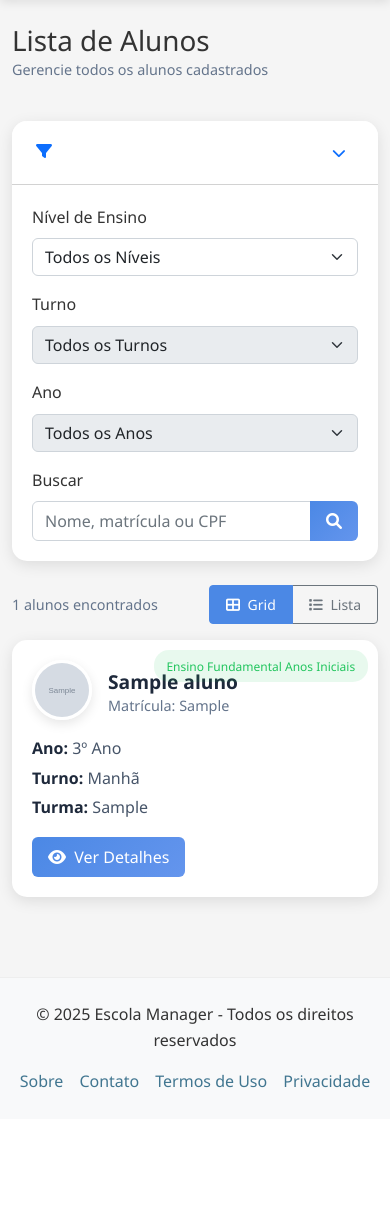
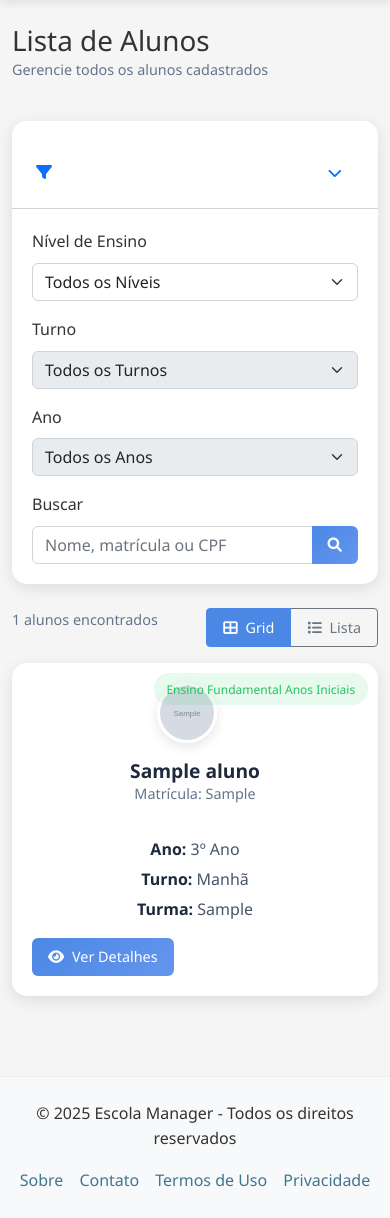
Before and after one commit to renansilva42/school_manager_project, a Django app: page /alunos/ in a window 390 px wide. Shown: the part 66-1284 px from the top of the page. Before the commit the page ends 1154 px from the top, so only its background shows below. Run offline with Django 4.2, Linux system fonts and the light colour scheme; a user stored in the database is signed in; tables that the repository leaves empty hold one stand-in row (values such as "Sample post"); grey boxes marked "Sample" are stand-in pictures; some libraries are stand-ins or nearby versions.

Commit message:
melhorando navegabilidade mobile

```diff
--- a/templates/alunos/lista_alunos.html
+++ b/templates/alunos/lista_alunos.html
@@ -256,40 +256,65 @@
 
     /* Media Queries Otimizadas */
     @media (max-width: 768px) {
-        .student-header {
-            flex-direction: column;
-            align-items: center;
-            text-align: center;
-            padding: 1.25rem;
+    /* Esconder a opção de alternar entre Grid e Lista */
+    .view-toggle {
+        display: none !important;
     }
 
-        .student-photo {
-            margin-right: 0;
-            margin-bottom: 1rem;
-            width: 80px;
-            height: 80px;
+    /* Ajustes no card do aluno */
+    .student-card {
+        padding: 1rem;
     }
 
-        .badge-nivel {
-            position: static;
-            margin: 1rem auto;
+    /* Ajuste do badge de nível */
+    .profile-badge {
+        position: absolute;
+        top: 0.5rem;
+        right: 0.5rem;
+        z-index: 1;
     }
 
-        .student-actions {
-            flex-direction: column;
-            gap: 0.75rem;
+    /* Ajustes no layout do conteúdo do card */
+    .card-body {
+        padding: 0.75rem;
     }
 
-        .student-actions div {
-            display: flex;
-            gap: 0.75rem;
-            justify-content: center;
-            width: 100%;
+    .d-flex {
+        flex-direction: column;
     }
 
-        .student-actions a {
-            flex: 1;
+    /* Ajuste na foto/ícone do aluno */
+    .rounded-circle {
+        margin-bottom: 0.5rem;
+    }
+
+    /* Ajuste nas informações do aluno */
+    .card-title {
         text-align: center;
+        margin-top: 0.5rem;
+    }
+
+    .text-muted {
+        text-align: center;
+        display: block;
+        margin-bottom: 1rem;
+    }
+
+    /* Ajuste nos detalhes do aluno */
+    .mb-3 p {
+        text-align: center;
+        margin-bottom: 0.5rem;
+    }
+
+    /* Ajuste nos botões */
+    .d-flex.justify-content-between {
+        flex-direction: row;
+        margin-top: 1rem;
+    }
+
+    .btn {
+        padding: 0.5rem 0.75rem;
+        font-size: 0.9rem;
     }
 }
 
--- a/templates/home.html
+++ b/templates/home.html
@@ -179,6 +179,7 @@
     .cta-button i {
         margin-right: 0.5rem;
     }
+
 
     /* Animações */
     @keyframes fadeInUp {
```
Also changed, not shown: templates/core/home.html (+5 -6 lines). Lines whose indentation alone changed are shown as unchanged.
